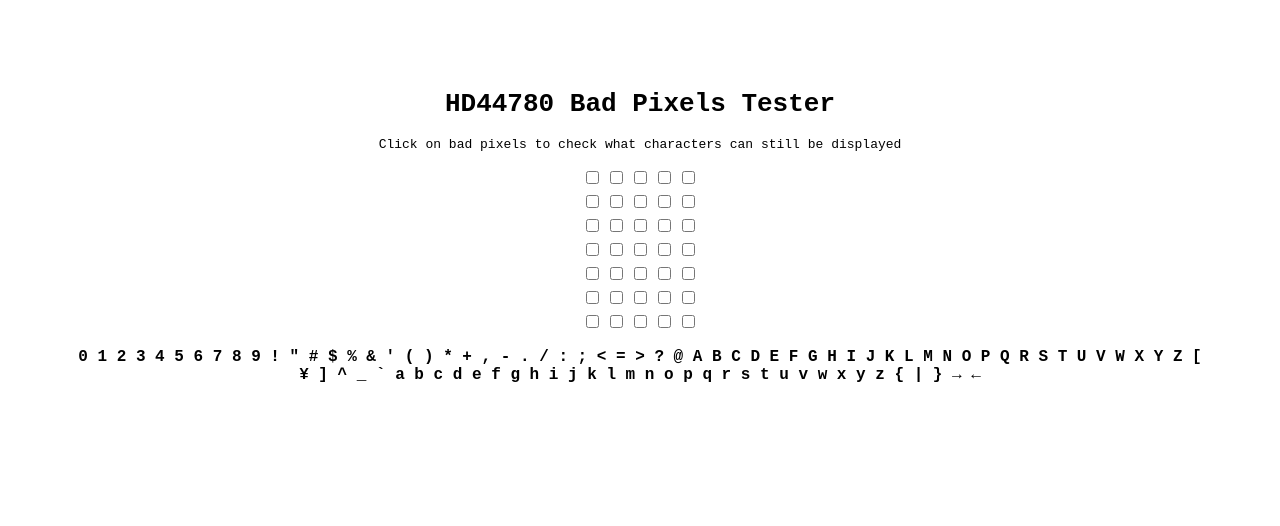
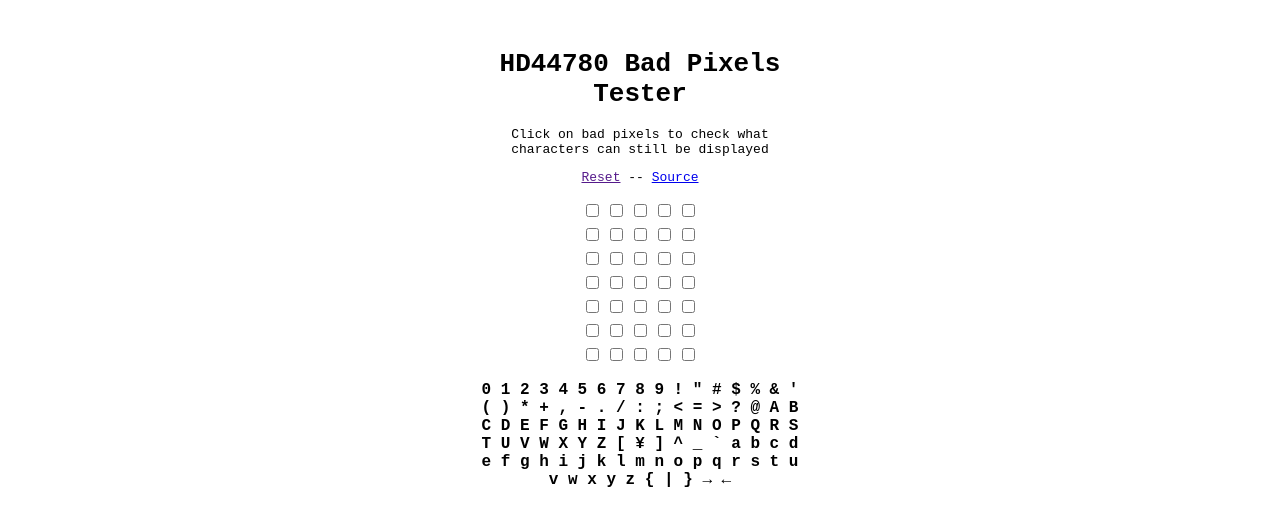
Before and after one commit to habitatofmatt/bad-pixels, a website: page main.html in a window 1280 px wide. Drawn offline with Linux system fonts and the light colour scheme.

Commit message:
Add reset and source links

```diff
--- a/main.html
+++ b/main.html
@@ -6,7 +6,9 @@
     <style>
       body {
         font-family: monospace;
-        padding: 4rem;
+        margin: 0 auto;
+        max-width: 320px;
+        padding: 2rem;
         text-align: center;
       }
 
@@ -29,6 +31,10 @@
   <body>
     <h1>HD44780 Bad Pixels Tester</h1>
     <p>Click on bad pixels to check what characters can still be displayed</p>
+    <p>
+      <a href="">Reset</a> --
+      <a href="https://github.com/habitatofmatt/bad-pixels" target="_blank">Source</a>
+    </p>
     <script type="text/javascript">
       /* Patterns from https://github.com/jazz-soft/char-lcd */
       const patterns = {
```
